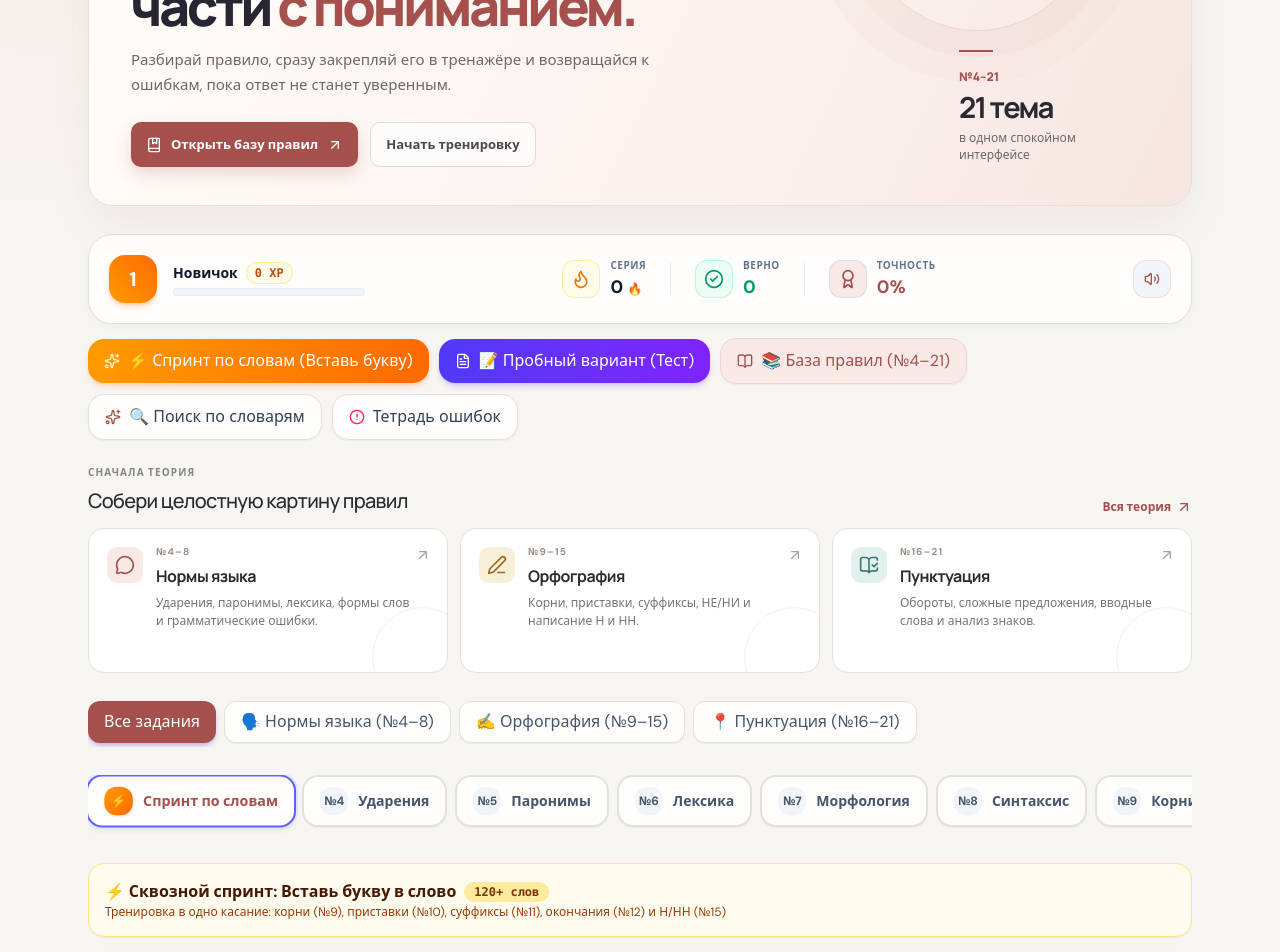
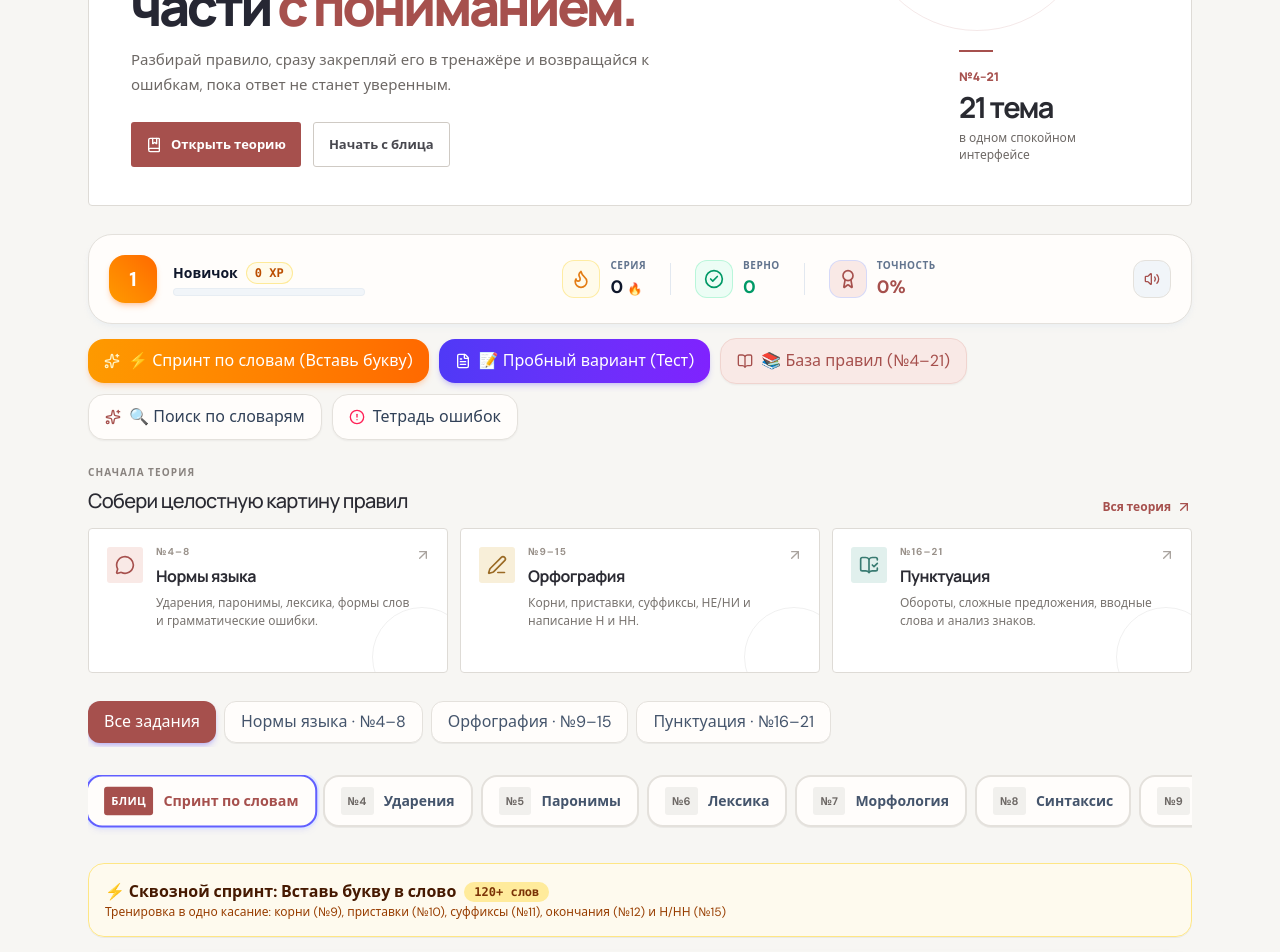
Before and after one commit to kaydopapi/ege-trainer, a React (Vite) app: page / in a window 1280 px wide. Shown: the part 240-1192 px from the top of the page. Built offline with nearby package versions, Linux system fonts and the light colour scheme; the HTML template or start-up script is replaced by a standard one.

Commit message:
Refine trainer into editorial interface

```diff
--- a/src/App.jsx
+++ b/src/App.jsx
@@ -23,31 +23,31 @@ import { GraduationCap, BookMarked, Search, Layers, FileText, ArrowUpRight, Book
 
 const CATEGORIES = [
   { id: 'all', title: 'Все задания' },
-  { id: 'norms', title: '🗣️ Нормы языка (№4–8)' },
-  { id: 'orthography', title: '✍️ Орфография (№9–15)' },
-  { id: 'punctuation', title: '📍 Пунктуация (№16–21)' }
+  { id: 'norms', title: 'Нормы языка · №4–8' },
+  { id: 'orthography', title: 'Орфография · №9–15' },
+  { id: 'punctuation', title: 'Пунктуация · №16–21' }
 ];
 
 const TASK_LIST = [
-  { id: 'sprint_all', category: 'all', num: '⚡', title: 'Спринт по словам', color: 'from-amber-500 to-orange-500' },
-  { id: 'task4', category: 'norms', num: '№4', title: 'Ударения', color: 'from-amber-500 to-orange-500' },
-  { id: 'task5', category: 'norms', num: '№5', title: 'Паронимы', color: 'from-sky-500 to-blue-500' },
-  { id: 'task6', category: 'norms', num: '№6', title: 'Лексика', color: 'from-violet-500 to-purple-500' },
-  { id: 'task7', category: 'norms', num: '№7', title: 'Морфология', color: 'from-emerald-500 to-teal-500' },
-  { id: 'task8', category: 'norms', num: '№8', title: 'Синтаксис', color: 'from-rose-500 to-pink-500' },
-  { id: 'task9', category: 'orthography', num: '№9', title: 'Корни', color: 'from-indigo-500 to-cyan-500' },
-  { id: 'task10', category: 'orthography', num: '№10', title: 'Приставки', color: 'from-blue-500 to-indigo-500' },
-  { id: 'task11', category: 'orthography', num: '№11', title: 'Суффиксы', color: 'from-cyan-500 to-teal-500' },
-  { id: 'task12', category: 'orthography', num: '№12', title: 'Окончания', color: 'from-teal-500 to-emerald-500' },
-  { id: 'task13', category: 'orthography', num: '№13', title: 'НЕ / НИ', color: 'from-amber-500 to-yellow-500' },
-  { id: 'task14', category: 'orthography', num: '№14', title: 'Слитно / Дефис', color: 'from-orange-500 to-rose-500' },
-  { id: 'task15', category: 'orthography', num: '№15', title: 'Н и НН', color: 'from-purple-500 to-pink-500' },
-  { id: 'task16', category: 'punctuation', num: '№16', title: 'ССП', color: 'from-rose-500 to-red-500' },
-  { id: 'task17', category: 'punctuation', num: '№17', title: 'Обороты', color: 'from-red-500 to-amber-500' },
-  { id: 'task18', category: 'punctuation', num: '№18', title: 'Вводные слова', color: 'from-orange-500 to-emerald-500' },
-  { id: 'task19', category: 'punctuation', num: '№19', title: 'СПП', color: 'from-emerald-500 to-teal-500' },
-  { id: 'task20', category: 'punctuation', num: '№20', title: 'Стык союзов', color: 'from-teal-500 to-blue-500' },
-  { id: 'task21', category: 'punctuation', num: '№21', title: 'Анализ знаков', color: 'from-blue-500 to-indigo-500' }
+  { id: 'sprint_all', category: 'all', num: 'БЛИЦ', title: 'Спринт по словам', color: '' },
+  { id: 'task4', category: 'norms', num: '№4', title: 'Ударения', color: '' },
+  { id: 'task5', category: 'norms', num: '№5', title: 'Паронимы', color: '' },
+  { id: 'task6', category: 'norms', num: '№6', title: 'Лексика', color: '' },
+  { id: 'task7', category: 'norms', num: '№7', title: 'Морфология', color: '' },
+  { id: 'task8', category: 'norms', num: '№8', title: 'Синтаксис', color: '' },
+  { id: 'task9', category: 'orthography', num: '№9', title: 'Корни', color: '' },
+  { id: 'task10', category: 'orthography', num: '№10', title: 'Приставки', color: '' },
+  { id: 'task11', category: 'orthography', num: '№11', title: 'Суффиксы', color: '' },
+  { id: 'task12', category: 'orthography', num: '№12', title: 'Окончания', color: '' },
+  { id: 'task13', category: 'orthography', num: '№13', title: 'НЕ / НИ', color: '' },
+  { id: 'task14', category: 'orthography', num: '№14', title: 'Слитно / Дефис', color: '' },
+  { id: 'task15', category: 'orthography', num: '№15', title: 'Н и НН', color: '' },
+  { id: 'task16', category: 'punctuation', num: '№16', title: 'ССП', color: '' },
+  { id: 'task17', category: 'punctuation', num: '№17', title: 'Обороты', color: '' },
+  { id: 'task18', category: 'punctuation', num: '№18', title: 'Вводные слова', color: '' },
+  { id: 'task19', category: 'punctuation', num: '№19', title: 'СПП', color: '' },
+  { id: 'task20', category: 'punctuation', num: '№20', title: 'Стык союзов', color: '' },
+  { id: 'task21', category: 'punctuation', num: '№21', title: 'Анализ знаков', color: '' }
 ];
 
 const THEORY_GROUPS = [
@@ -180,7 +180,7 @@ export default function App() {
   const currentTaskData = FIPI_GRAMMAR_BANK[activeTaskId] || FIPI_GRAMMAR_BANK.task9;
 
   return (
-    <div className="app-shell min-h-screen text-slate-900 flex flex-col justify-between selection:bg-rose-500 selection:text-white">
+    <div className="app-shell min-h-screen text-slate-900 flex flex-col justify-between selection:bg-[#a6504d] selection:text-white">
 
       {/* Top Navbar */}
       <header className="site-header border-b border-slate-200/80 bg-white/92 backdrop-blur-md sticky top-0 z-40">
@@ -238,10 +238,10 @@ export default function App() {
             </p>
             <div className="flex flex-wrap gap-3 mt-6">
               <button onClick={() => setTheoryOpen(true)} className="primary-cta">
-                <BookMarked className="w-4 h-4" /> Открыть базу правил <ArrowUpRight className="w-4 h-4" />
+                <BookMarked className="w-4 h-4" /> Открыть теорию
               </button>
-              <button onClick={() => setActiveTaskId('sprint_all')} className="secondary-cta">
-                Начать тренировку
+              <button onClick={() => { setActiveCategory('all'); setActiveTaskId('sprint_all'); }} className="secondary-cta">
+                Начать с блица
               </button>
             </div>
           </div>
@@ -339,10 +339,10 @@ export default function App() {
                     : 'bg-white border-slate-200/90 text-slate-600 hover:text-slate-900 hover:border-slate-300 shadow-2xs'
                 }`}
               >
-                <span className={`w-7 h-7 rounded-xl flex items-center justify-center font-black text-xs ${
+                  <span className={`task-number ${isActive ? 'task-number-active' : ''} ${
                   isActive
-                    ? `bg-gradient-to-br ${t.color} text-white shadow-sm`
-                    : 'bg-slate-100 text-slate-600'
+                    ? ''
+                    : ''
                 }`}>
                   {t.num}
                 </span>
--- a/src/index.css
+++ b/src/index.css
@@ -10,12 +10,12 @@
 }
 * { box-sizing: border-box; }
 html { scroll-behavior: smooth; }
-body { margin: 0; min-width: 320px; background: radial-gradient(circle at 4% 0%, rgba(239, 192, 186, .22), transparent 28rem), #f7f5f1; }
+body { margin: 0; min-width: 320px; background: #f7f6f3; }
 button, input { font: inherit; }
 button { cursor: pointer; }
 
 .app-shell { background: transparent; }
-.site-header { box-shadow: 0 1px 0 rgba(35, 36, 42, .02), 0 8px 24px rgba(35, 36, 42, .035); }
+.site-header { box-shadow: 0 1px 0 rgba(35, 36, 42, .06); }
 .brand-mark { width: 38px; height: 38px; display: grid; place-items: center; border-radius: 12px; color: #fff; background: #262733; }
 .meta-chip, .section-kicker, .theory-card-eyebrow { font-size: 10px; line-height: 1; font-weight: 800; letter-spacing: .11em; text-transform: uppercase; }
 .meta-chip { padding: 6px 8px; color: #a6504d; background: #f9e9e6; border: 1px solid #f0d4cf; border-radius: 7px; }
@@ -25,17 +25,17 @@ button { cursor: pointer; }
 .header-action-primary:hover { background: #f4dcd7; border-color: #e6bcb5; }
 .header-action-primary span:last-child { padding-left: 8px; border-left: 1px solid rgba(155, 77, 73, .22); font-size: 10px; }
 
-.intro-panel { position: relative; display: flex; justify-content: space-between; gap: 2rem; overflow: hidden; min-height: 264px; padding: 38px 42px; border: 1px solid #e8dfda; border-radius: 24px; background: linear-gradient(115deg, #fffdf9 0%, #fbf1ed 62%, #f6e5e1 100%); box-shadow: 0 18px 42px rgba(115, 79, 72, .07); }
-.intro-panel::after { content: ""; position: absolute; right: 9%; top: -65px; width: 230px; height: 230px; border: 1px solid rgba(166, 80, 77, .16); border-radius: 50%; box-shadow: 0 0 0 26px rgba(166, 80, 77, .035), 0 0 0 52px rgba(166, 80, 77, .025); }
+.intro-panel { position: relative; display: flex; justify-content: space-between; gap: 2rem; overflow: hidden; min-height: 264px; padding: 38px 42px; border: 1px solid #dedbd6; border-radius: 4px; background: #fff; box-shadow: none; }
+.intro-panel::after { content: ""; position: absolute; right: 9%; top: -65px; width: 230px; height: 230px; border: 1px solid rgba(166, 80, 77, .13); border-radius: 50%; }
 .section-kicker { color: #a6504d; margin: 0 0 12px; }
 .intro-panel h2 { max-width: 650px; margin: 0; color: #262733; font-family: 'Manrope', sans-serif; font-size: clamp(2rem, 4.2vw, 3.55rem); line-height: .99; letter-spacing: -.065em; font-weight: 800; text-wrap: balance; }
 .intro-panel h2 em { color: #a6504d; font-style: normal; }
 .intro-copy { max-width: 560px; margin: 16px 0 0; color: #6d6865; font-size: 15px; line-height: 1.65; }
-.primary-cta, .secondary-cta { display: inline-flex; align-items: center; gap: 9px; padding: 12px 15px; border-radius: 10px; font-size: 13px; font-weight: 800; transition: .2s ease; }
-.primary-cta { color: #fff; background: #a6504d; box-shadow: 0 7px 16px rgba(166, 80, 77, .2); }
-.primary-cta:hover { background: #8e4441; transform: translateY(-1px); }
-.secondary-cta { color: #48484f; border: 1px solid #ded9d4; background: rgba(255,255,255,.65); }
-.secondary-cta:hover { background: #fff; border-color: #c9c2bc; }
+.primary-cta, .secondary-cta { display: inline-flex; align-items: center; gap: 9px; padding: 12px 15px; border-radius: 3px; font-size: 13px; font-weight: 800; transition: .2s ease; }
+.primary-cta { color: #fff; background: #a6504d; box-shadow: none; }
+.primary-cta:hover { background: #8e4441; }
+.secondary-cta { color: #48484f; border: 1px solid #cfcac4; background: #fff; }
+.secondary-cta:hover { border-color: #a6504d; color: #a6504d; }
 .intro-note { position: relative; z-index: 1; align-self: flex-end; width: 190px; padding: 18px 0 4px; color: #6d6865; }
 .intro-note-line { display: block; width: 34px; height: 2px; background: #a6504d; margin-bottom: 16px; }
 .intro-note p { margin: 0 0 7px; font-family: 'Manrope'; font-size: 12px; color: #a6504d; font-weight: 800; }
@@ -48,10 +48,10 @@ button { cursor: pointer; }
 .text-link { display: inline-flex; align-items: center; gap: 5px; border: 0; background: none; color: #a6504d; font-size: 12px; font-weight: 800; }
 .text-link:hover { color: #7e3d3a; }
 .theory-grid { display: grid; grid-template-columns: repeat(3, 1fr); gap: 12px; }
-.theory-card { position: relative; display: flex; align-items: flex-start; gap: 13px; min-height: 145px; padding: 18px; text-align: left; border: 1px solid #e4e1dc; border-radius: 16px; background: #fff; color: #2b2b33; transition: .22s ease; overflow: hidden; }
+.theory-card { position: relative; display: flex; align-items: flex-start; gap: 13px; min-height: 145px; padding: 18px; text-align: left; border: 1px solid #dedbd6; border-radius: 4px; background: #fff; color: #2b2b33; transition: .22s ease; overflow: hidden; }
 .theory-card::after { content: ""; position: absolute; right: -25px; bottom: -35px; width: 100px; height: 100px; border: 1px solid currentColor; opacity: .07; border-radius: 50%; }
-.theory-card:hover { transform: translateY(-3px); border-color: #cfc9c2; box-shadow: 0 12px 24px rgba(35,36,42,.07); }
-.theory-card-icon { display: grid; place-items: center; width: 36px; height: 36px; flex: 0 0 auto; border-radius: 10px; }
+.theory-card:hover { border-color: #a6504d; }
+.theory-card-icon { display: grid; place-items: center; width: 36px; height: 36px; flex: 0 0 auto; border-radius: 3px; }
 .theory-card-copy { display: flex; flex-direction: column; gap: 7px; padding-right: 18px; }
 .theory-card-copy strong { font-family: 'Manrope'; font-size: 16px; letter-spacing: -.03em; }
 .theory-card-copy > span:last-child { color: #78736f; font-size: 12px; line-height: 1.45; }
@@ -66,6 +66,8 @@ button { cursor: pointer; }
 .bg-indigo-600 { background-color: #a6504d; }
 .bg-indigo-50 { background-color: #f9e9e6; }
 .border-indigo-200 { border-color: #f0d4cf; }
+.task-number { display: inline-flex; align-items: center; justify-content: center; min-width: 32px; height: 28px; padding: 0 7px; border-radius: 3px; background: #f1f0ed; color: #6d6865; font-size: 11px; font-weight: 800; letter-spacing: .03em; }
+.task-number-active { background: #a6504d; color: #fff; }
 
 @media (max-width: 720px) {
   .intro-panel { padding: 28px 24px; min-height: 0; }
```
